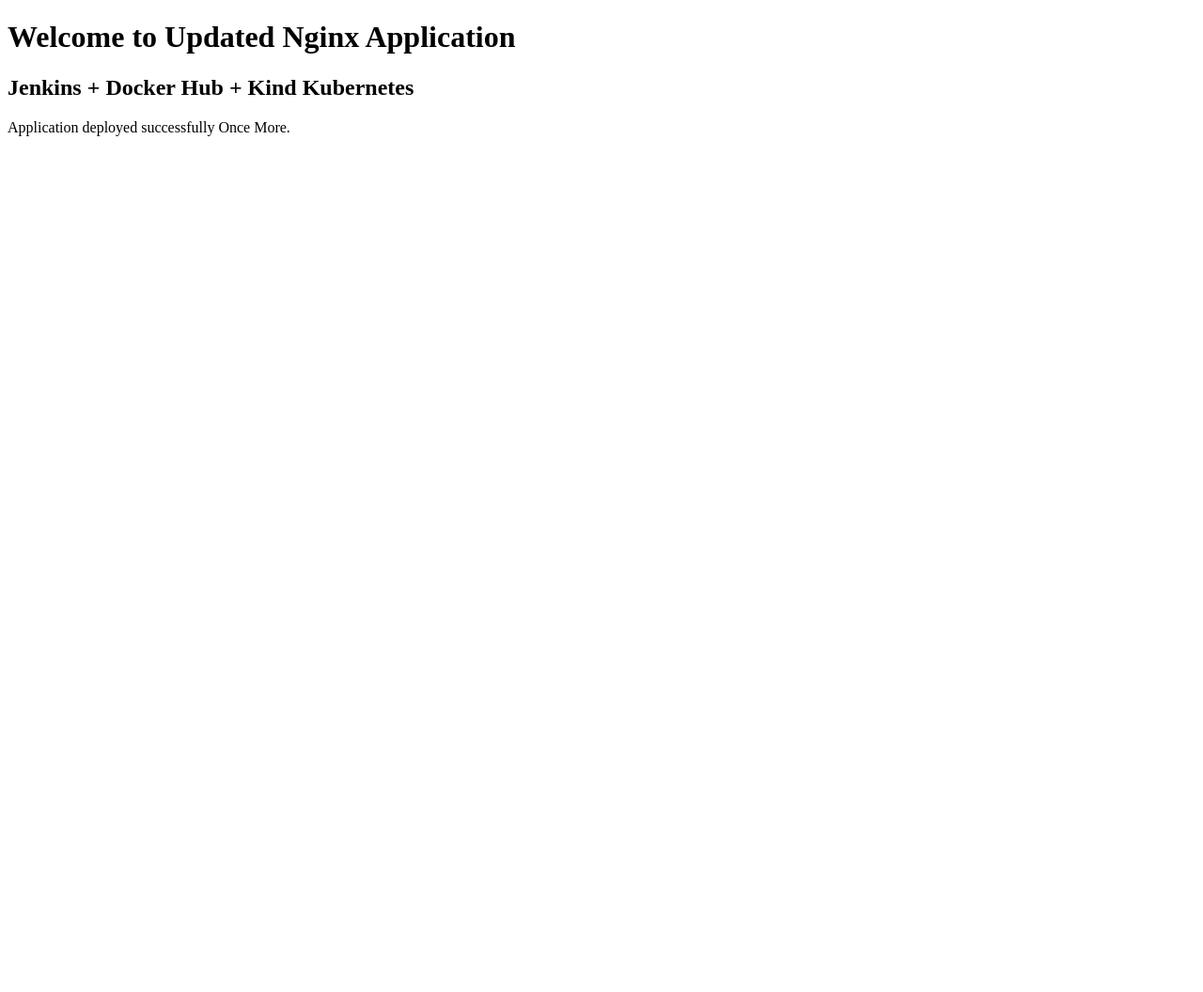
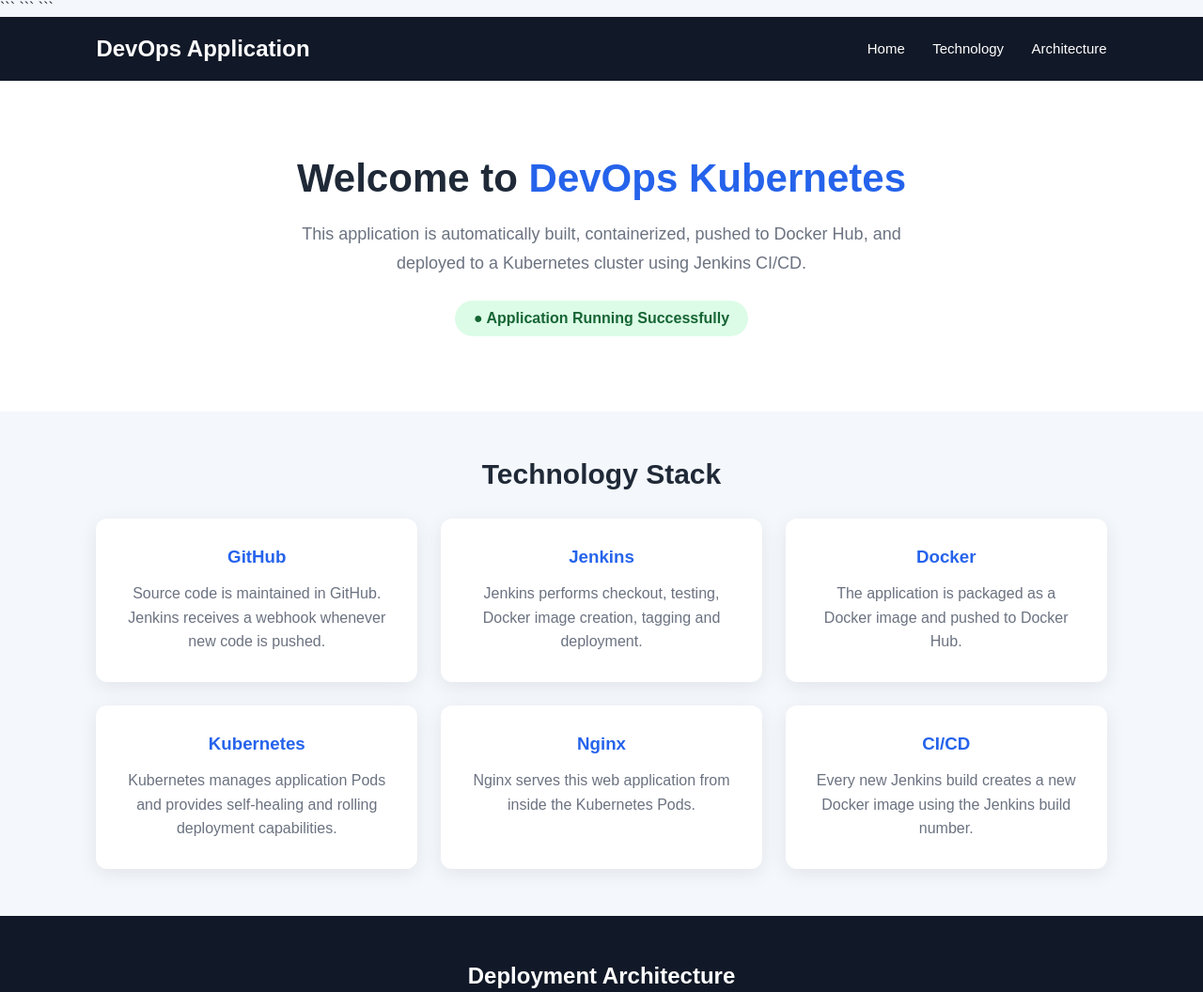
Before and after one commit to prasannacn08/nginx-jenkins-kind, a plain HTML site: page index.html in a window 1280 px wide. Shown: the top 1056 px of the page at 94% size. Before the commit the page ends 800 px from the top, so only its background shows below. Drawn offline with Linux system fonts and the light colour scheme.

Commit message:
Update index.html

````diff
--- a/index.html
+++ b/index.html
@@ -1,18 +1,305 @@
 <!DOCTYPE html>
-<html>
 
+<html lang="en">
 <head>
-    <title>Nginx Kubernetes Application</title>
+    <meta charset="UTF-8">
+    <meta name="viewport" content="width=device-width, initial-scale=1.0">
+
+```
+<title>DevOps Kubernetes Application</title>
+
+<style>
+    * {
+        margin: 0;
+        padding: 0;
+        box-sizing: border-box;
+        font-family: Arial, Helvetica, sans-serif;
+    }
+
+    body {
+        background: #f4f7fb;
+        color: #1f2937;
+    }
+
+    header {
+        background: #111827;
+        color: white;
+        padding: 20px 8%;
+        display: flex;
+        justify-content: space-between;
+        align-items: center;
+    }
+
+    header h1 {
+        font-size: 24px;
+    }
+
+    nav a {
+        color: white;
+        text-decoration: none;
+        margin-left: 25px;
+        font-size: 15px;
+    }
+
+    .hero {
+        padding: 80px 8%;
+        background: white;
+        text-align: center;
+    }
+
+    .hero h2 {
+        font-size: 42px;
+        margin-bottom: 20px;
+    }
+
+    .hero h2 span {
+        color: #2563eb;
+    }
+
+    .hero p {
+        font-size: 18px;
+        color: #6b7280;
+        max-width: 700px;
+        margin: auto;
+        line-height: 1.7;
+    }
+
+    .status {
+        display: inline-block;
+        margin-top: 25px;
+        padding: 10px 20px;
+        background: #dcfce7;
+        color: #166534;
+        border-radius: 25px;
+        font-weight: bold;
+    }
+
+    .container {
+        width: 84%;
+        margin: 50px auto;
+    }
+
+    .container h2 {
+        text-align: center;
+        margin-bottom: 30px;
+        font-size: 30px;
+    }
+
+    .cards {
+        display: grid;
+        grid-template-columns: repeat(3, 1fr);
+        gap: 25px;
+    }
+
+    .card {
+        background: white;
+        padding: 30px;
+        border-radius: 12px;
+        box-shadow: 0 5px 20px rgba(0, 0, 0, 0.08);
+        text-align: center;
+    }
+
+    .card h3 {
+        margin-bottom: 15px;
+        color: #2563eb;
+    }
+
+    .card p {
+        color: #6b7280;
+        line-height: 1.6;
+    }
+
+    .architecture {
+        background: #111827;
+        color: white;
+        padding: 50px 8%;
+        text-align: center;
+    }
+
+    .architecture h2 {
+        margin-bottom: 25px;
+    }
+
+    .flow {
+        font-size: 18px;
+        line-height: 2.5;
+        font-weight: bold;
+    }
+
+    .footer {
+        background: #020617;
+        color: #9ca3af;
+        text-align: center;
+        padding: 25px;
+        font-size: 14px;
+    }
+
+    @media (max-width: 768px) {
+        .cards {
+            grid-template-columns: 1fr;
+        }
+
+        .hero h2 {
+            font-size: 32px;
+        }
+
+        header {
+            flex-direction: column;
+            gap: 15px;
+        }
+
+        nav a {
+            margin: 0 8px;
+        }
+    }
+</style>
+```
+
 </head>
 
 <body>
 
-    <h1>Welcome to Updated Nginx Application</h1>
+```
+<header>
+    <h1>DevOps Application</h1>
 
-    <h2>Jenkins + Docker Hub + Kind Kubernetes</h2>
+    <nav>
+        <a href="#home">Home</a>
+        <a href="#technology">Technology</a>
+        <a href="#architecture">Architecture</a>
+    </nav>
+</header>
 
-    <p>Application deployed successfully Once More.</p>
+
+<section class="hero" id="home">
+
+    <h2>Welcome to <span>DevOps Kubernetes</span></h2>
+
+    <p>
+        This application is automatically built, containerized,
+        pushed to Docker Hub, and deployed to a Kubernetes cluster
+        using Jenkins CI/CD.
+    </p>
+
+    <div class="status">
+        ● Application Running Successfully
+    </div>
+
+</section>
+
+
+<section class="container" id="technology">
+
+    <h2>Technology Stack</h2>
+
+    <div class="cards">
+
+        <div class="card">
+            <h3>GitHub</h3>
+            <p>
+                Source code is maintained in GitHub.
+                Jenkins receives a webhook whenever new code is pushed.
+            </p>
+        </div>
+
+        <div class="card">
+            <h3>Jenkins</h3>
+            <p>
+                Jenkins performs checkout, testing, Docker image
+                creation, tagging and deployment.
+            </p>
+        </div>
+
+        <div class="card">
+            <h3>Docker</h3>
+            <p>
+                The application is packaged as a Docker image
+                and pushed to Docker Hub.
+            </p>
+        </div>
+
+        <div class="card">
+            <h3>Kubernetes</h3>
+            <p>
+                Kubernetes manages application Pods and provides
+                self-healing and rolling deployment capabilities.
+            </p>
+        </div>
+
+        <div class="card">
+            <h3>Nginx</h3>
+            <p>
+                Nginx serves this web application from inside
+                the Kubernetes Pods.
+            </p>
+        </div>
+
+        <div class="card">
+            <h3>CI/CD</h3>
+            <p>
+                Every new Jenkins build creates a new Docker image
+                using the Jenkins build number.
+            </p>
+        </div>
+
+    </div>
+
+</section>
+
+
+<section class="architecture" id="architecture">
+
+    <h2>Deployment Architecture</h2>
+
+    <div class="flow">
+
+        GitHub
+        <br>
+        ↓
+        <br>
+        Jenkins
+        <br>
+        ↓
+        <br>
+        Docker Build
+        <br>
+        ↓
+        <br>
+        Docker Hub
+        <br>
+        ↓
+        <br>
+        Kubernetes Deployment
+        <br>
+        ↓
+        <br>
+        Nginx Pods
+        <br>
+        ↓
+        <br>
+        Kubernetes Service
+        <br>
+        ↓
+        <br>
+        Ingress / Load Balancer
+        <br>
+        ↓
+        <br>
+        Browser
+
+    </div>
+
+</section>
+
+
+<footer class="footer">
+
+    <p>
+        DevOps Kubernetes Project | Jenkins CI/CD | Docker | Kubernetes | Nginx
+    </p>
+
+</footer>
+```
 
 </body>
-
 </html>
````
